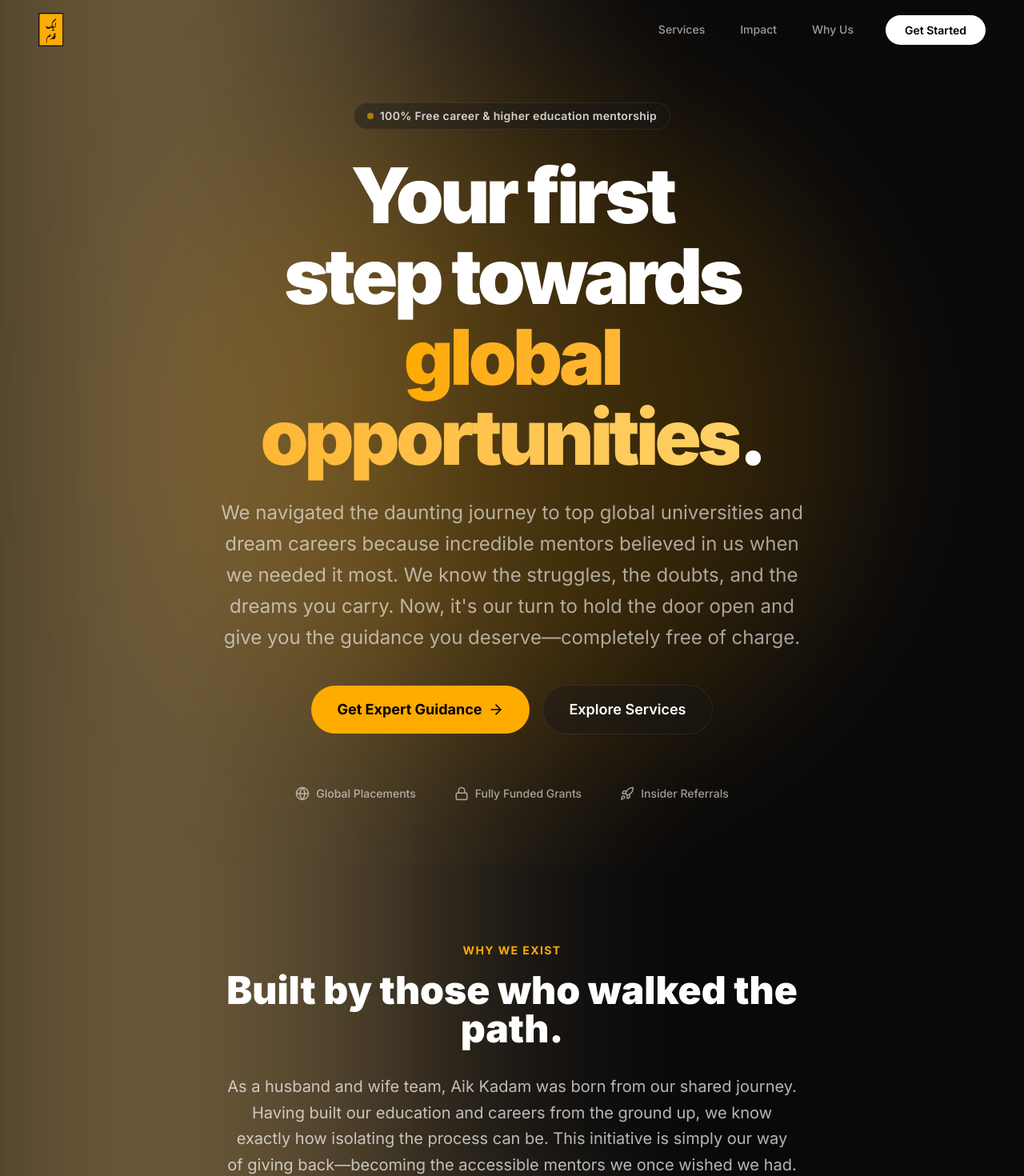
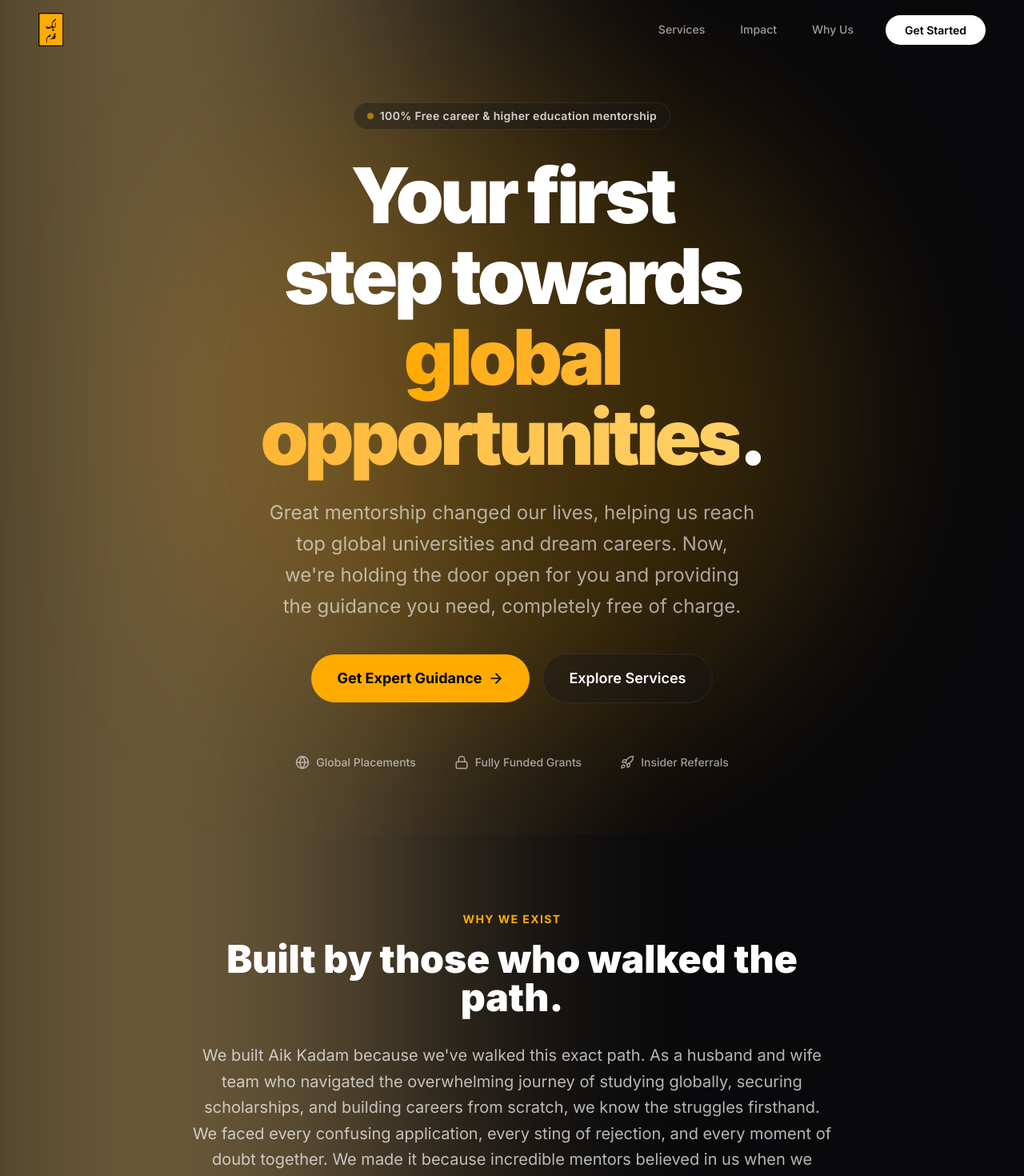
Before and after one commit to haseebashfaq490/Aik-Kadam, a React (Vite) app: page / in a window 1280 px wide. Shown: the top 1470 px of the page at 80% size. Built offline with nearby package versions, Linux system fonts and the light colour scheme; a web font is replaced by a local one.

Commit message:
feat: Refine hero and story section copy
Improve clarity and impact of the introductory text in the hero and story sections. The copy now better emphasizes the personal journey and the free mentorship offered by Ek Qadam.

```diff
--- a/src/components/Hero.tsx
+++ b/src/components/Hero.tsx
@@ -30,8 +30,8 @@ export default function Hero({ onOpenModal }: HeroProps) {
             Your first step towards <br />
             <span className="text-transparent bg-clip-text bg-gradient-to-r from-brand-orange to-[#ffd166]">global opportunities</span>.
           </h1>
-          <p className="text-xl md:text-2xl text-white/60 leading-relaxed mb-10 max-w-3xl text-balance">
-            We navigated the daunting journey to top global universities and dream careers because incredible mentors believed in us when we needed it most. We know the struggles, the doubts, and the dreams you carry. Now, it's our turn to hold the door open and give you the guidance you deserve—completely free of charge.
+          <p className="text-xl md:text-2xl text-white/60 leading-relaxed mb-10 max-w-2xl text-balance mx-auto">
+            Great mentorship changed our lives, helping us reach top global universities and dream careers. Now, we're holding the door open for you and providing the guidance you need, completely free of charge.
           </p>
 
           <div className="flex flex-col sm:flex-row items-center gap-4 w-full justify-center">
--- a/src/components/Story.tsx
+++ b/src/components/Story.tsx
@@ -11,7 +11,7 @@ export default function Story() {
         <h3 className="text-4xl md:text-5xl font-sans font-black text-white mb-8">Built by those who walked the path.</h3>
 
         <p className="text-xl text-white/70 leading-relaxed text-balance mb-12">
-          As a husband and wife team, Aik Kadam was born from our shared journey. Having built our education and careers from the ground up, we know exactly how isolating the process can be. This initiative is simply our way of giving back—becoming the accessible mentors we once wished we had.
+          We built Aik Kadam because we've walked this exact path. As a husband and wife team who navigated the overwhelming journey of studying globally, securing scholarships, and building careers from scratch, we know the struggles firsthand. We faced every confusing application, every sting of rejection, and every moment of doubt together. We made it because incredible mentors believed in us when we needed it most. We created this initiative to give back, to be the mentors we once wished we had, and to support your boldest ambitions, completely free of charge.
         </p>
 
         <div className="grid sm:grid-cols-2 gap-4 text-left border border-white/10 rounded-[2rem] p-8 glass-panel relative overflow-hidden">
```
